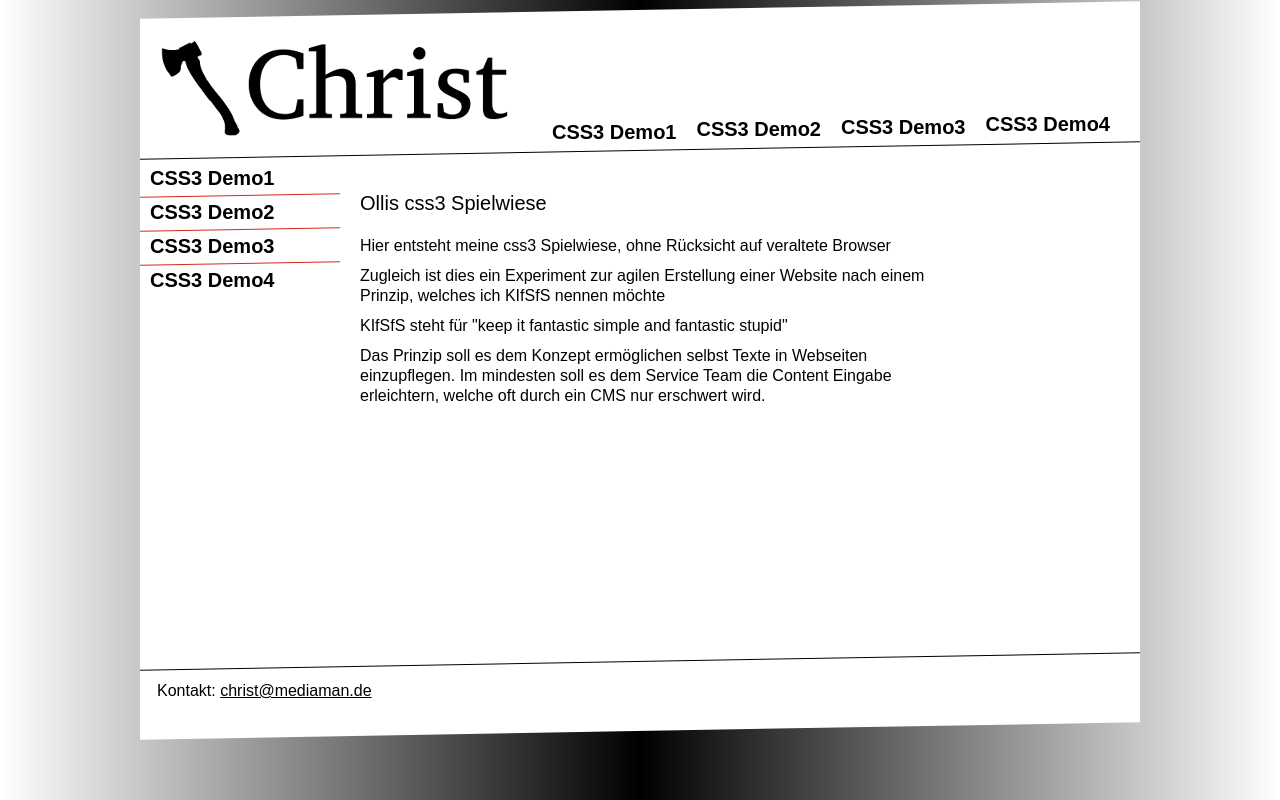
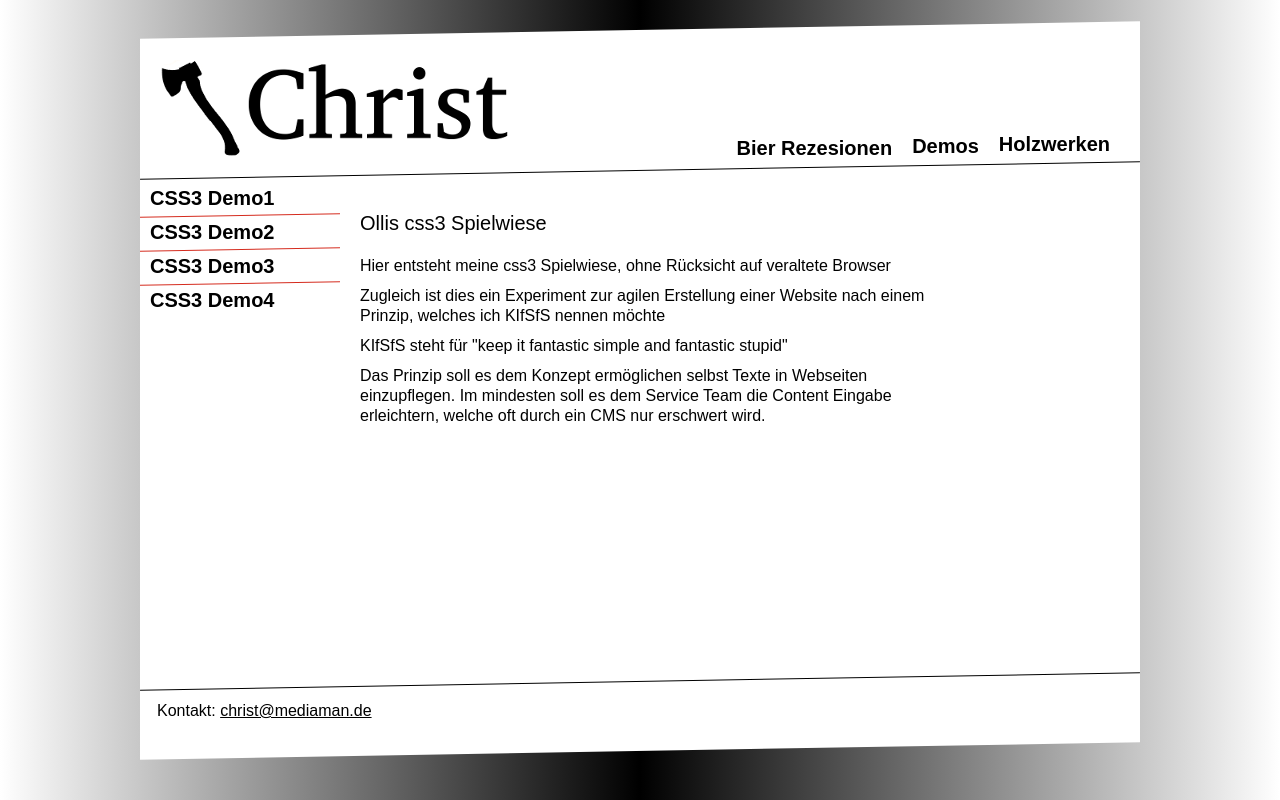
Before and after one commit to oliverchrist/css3, a PHP site: page /index.php in a window 1280 px wide. Run offline with PHP 8.4, Linux system fonts and the light colour scheme; style sheets or scripts are compiled from the project's sources.

Commit message:
added mainnavi

```diff
--- a/assets/sass/screen.scss
+++ b/assets/sass/screen.scss
@@ -46,7 +46,7 @@ h1 { font-size:20px; line-height:25px; margin:10px 0 20px; }
 p { margin:10px 0; }
 a { outline:none; color:black; }
 .clear { clear:both; height:0; line-height:0; }
-.website { width:1000px; margin:20px auto 0; background:white; position:relative;
+.website { width:1000px; margin:40px auto 0; background:white; position:relative;
     &:before { content:" "; position:absolute; left:0; top:-10px; height:20px; width:100%; background:white; @include skew(0, -1deg) }
     &:after { content:" "; position:absolute; left:0; bottom:-10px; height:20px; width:100%; background:white; @include skew(0, -1deg) }
     header { padding:20px;
--- a/assets/stylesheets/screen.css
+++ b/assets/stylesheets/screen.css
@@ -157,7 +157,7 @@ a {
 /* line 49, ../sass/screen.scss */
 .website {
   width: 1000px;
-  margin: 20px auto 0;
+  margin: 40px auto 0;
   background: white;
   position: relative;
 }
--- a/components/global/mainnavi.php
+++ b/components/global/mainnavi.php
@@ -1,9 +1,8 @@
 <?php
-$jsonfile = file_get_contents($basePath . 'config/subnavi.json');
+$jsonfile = file_get_contents($basePath . 'config/mainnavi.json');
 $jsonarray = json_decode($jsonfile);
-
 echo '<nav class="mainnavi">';
-    foreach ($jsonarray->subnavi as $key => $value) {
+    foreach ($jsonarray->mainnavi as $key => $value) {
         echo "<a href=\"$value->href\" target=\"$value->target\">$value->label</a>";
     }
 echo '</nav>';
--- /dev/null
+++ b/config/mainnavi.json
@@ -0,0 +1,7 @@
+{
+    "mainnavi": [
+        { "label":"Bier Rezesionen" ,"href":"/pages/beer", "target":"_self" },
+        { "label":"Demos" ,"href":"/pages/demos", "target":"_self" },
+        { "label":"Holzwerken" ,"href":"/pages/holz", "target":"_self" }
+    ]
+}
--- a/config/subnavi.json
+++ b/config/subnavi.json
@@ -1,8 +1,8 @@
 {
     "subnavi": [
-        { "label":"CSS3 Demo1" ,"href":"index1.html", "target":"_blank" },
-        { "label":"CSS3 Demo2" ,"href":"index2.html", "target":"_blank" },
-        { "label":"CSS3 Demo3" ,"href":"index3.php", "target":"_blank" },
-        { "label":"CSS3 Demo4" ,"href":"index4.php", "target":"_blank" }
+        { "label":"CSS3 Demo1" ,"href":"index1.html", "target":"_self" },
+        { "label":"CSS3 Demo2" ,"href":"index2.html", "target":"_self" },
+        { "label":"CSS3 Demo3" ,"href":"index3.php", "target":"_self" },
+        { "label":"CSS3 Demo4" ,"href":"index4.php", "target":"_self" }
     ]
 }
```
